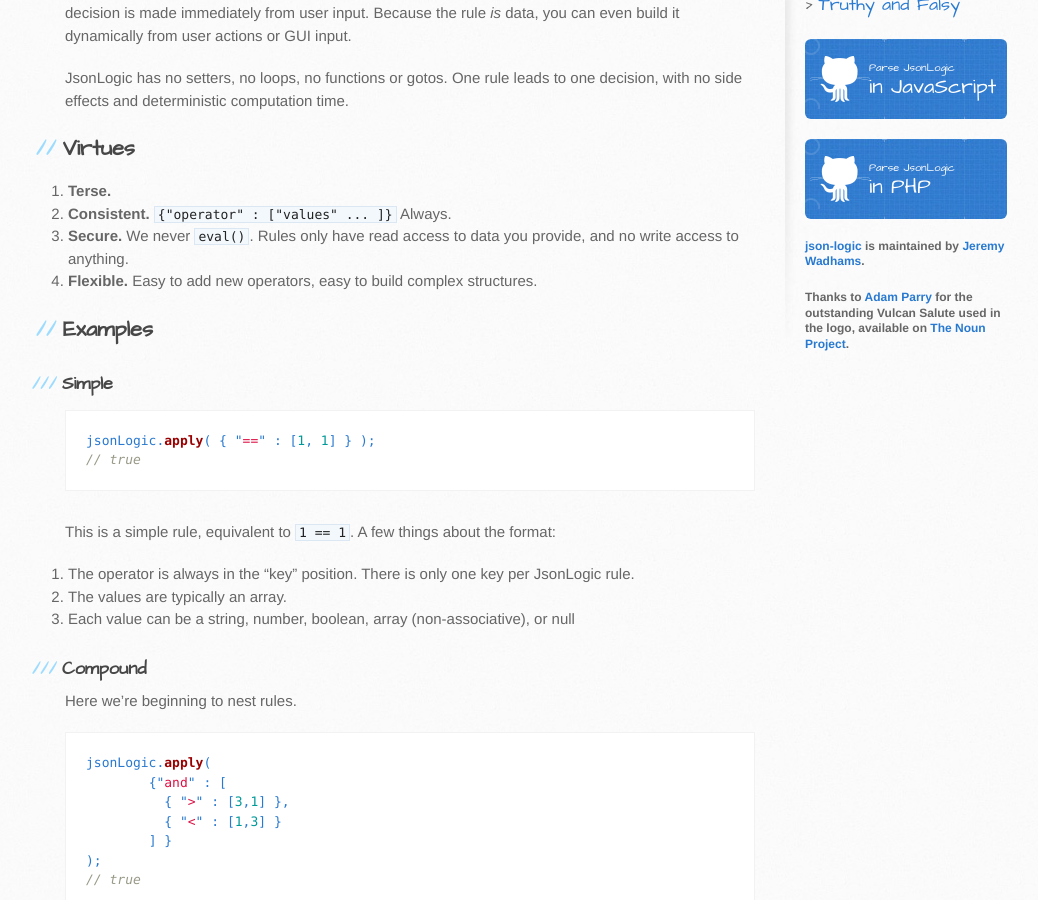
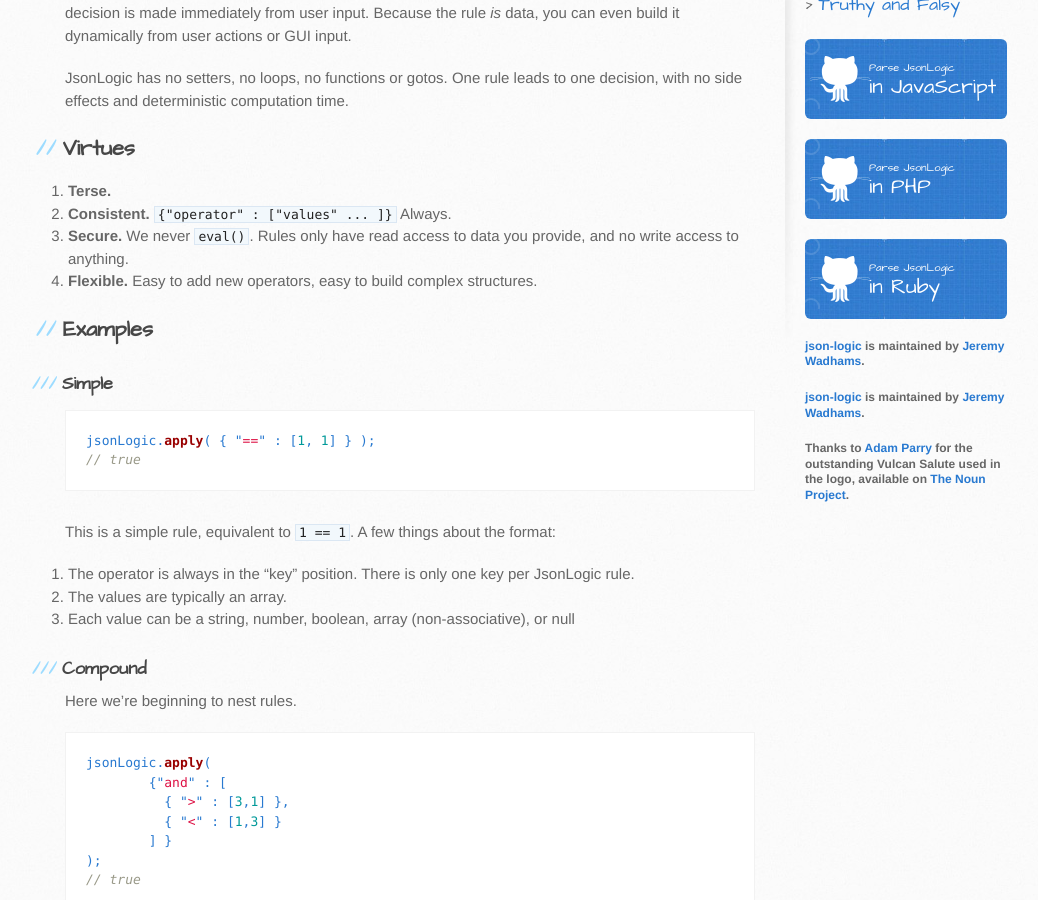
Before and after one commit to jwadhams/json-logic, a Jekyll site: the page built from index.md, in a window 1280 px wide and 900 px high, scrolled down 467 px. Shown: the whole window, without its empty margins (105-1143 px from the left). Built offline with Jekyll 4.4.1, drawn with Linux system fonts in a browser that asks for light colours; nearby versions of some CDN libraries.

Commit message:
Brag about Ruby implementation

```diff
--- a/_layouts/default.html
+++ b/_layouts/default.html
@@ -68,6 +68,14 @@
             in PHP
           </a>
 
+          <a href="https://github.com/kennethgeerts/json-logic-ruby" class="button">
+            <small>Parse JsonLogic</small>
+            in Ruby
+          </a>
+
+          <p class="repo-owner"><a href="https://github.com/jwadhams/json-logic">json-logic</a> is maintained by <a href="https://github.com/jwadhams">Jeremy Wadhams</a>.</p>
+
+
           <p class="repo-owner"><a href="https://github.com/jwadhams/json-logic">json-logic</a> is maintained by <a href="https://github.com/jwadhams">Jeremy Wadhams</a>.</p>
 
           <p class="repo-owner">Thanks to <a href="https://thenounproject.com/adamparry/">Adam Parry</a> for the outstanding Vulcan Salute used in the logo, available on <a href="https://thenounproject.com/search/?q=spock&i=143495">The Noun Project</a>.</p>
```
